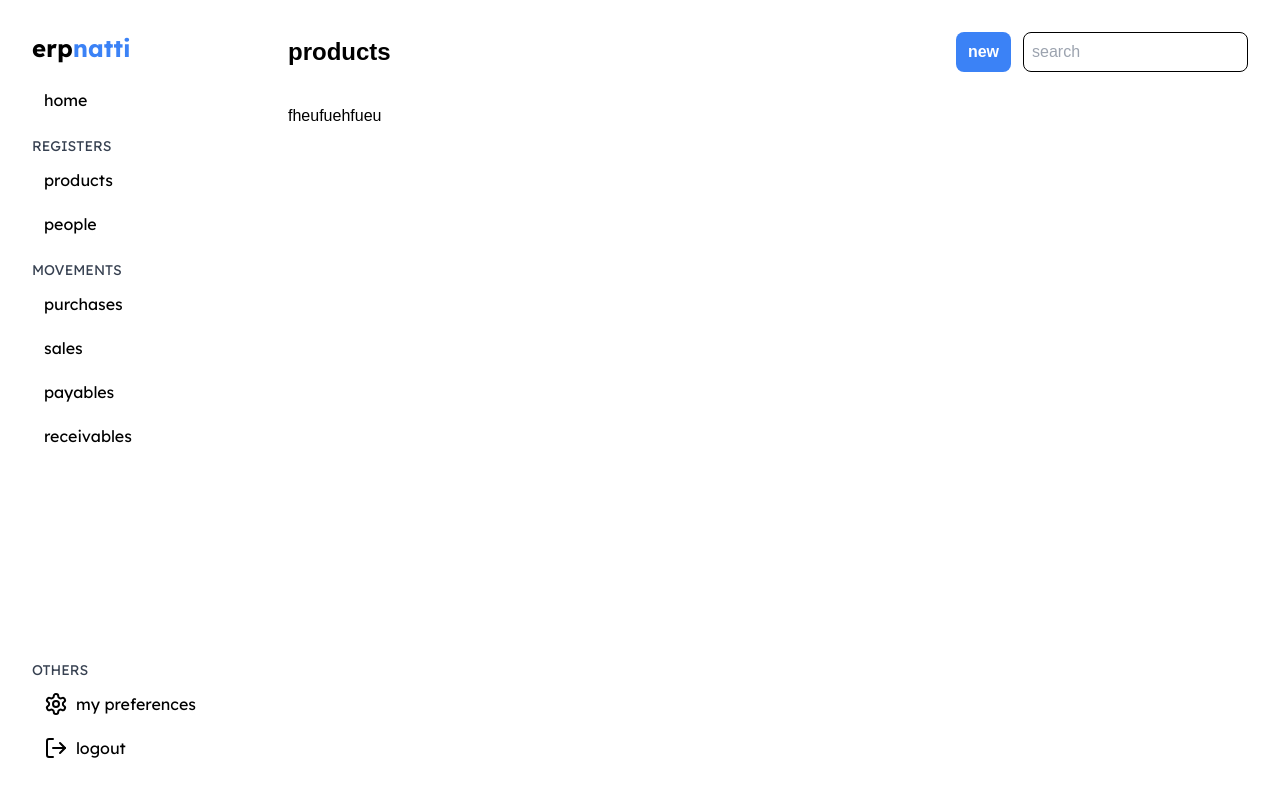
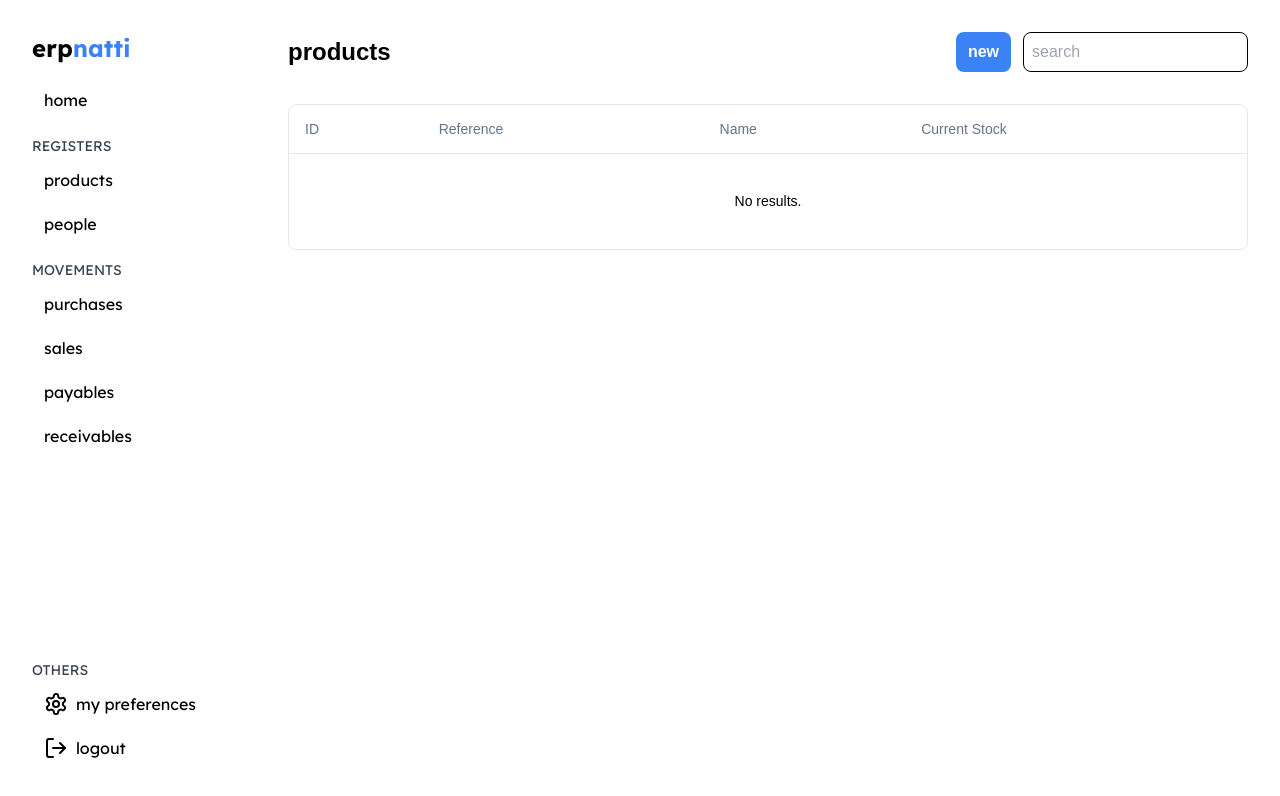
Before and after one commit to gabrielwbenatti/erpnatti-web, a Next.js app: page /products in a window 1280 px wide. Shown: the top 796 px of the page. Built offline with nearby package versions, Linux system fonts and the light colour scheme.

Commit message:
testando shadcn table

```diff
--- /dev/null
+++ b/app/(dashboard)/products/columns.tsx
@@ -0,0 +1,16 @@
+import { ColumnDef } from "@tanstack/react-table";
+
+export type Product = {
+  id: number;
+  name: string;
+  barcode: string;
+  reference: string;
+  current_stock: number;
+};
+
+export const columns: ColumnDef<Product>[] = [
+  { accessorKey: "id", header: "ID" },
+  { accessorKey: "reference", header: "Reference" },
+  { accessorKey: "name", header: "Name" },
+  { accessorKey: "current_stock", header: "Current Stock" },
+];
--- /dev/null
+++ b/app/(dashboard)/products/data-table.tsx
@@ -0,0 +1,79 @@
+import {
+  Table,
+  TableBody,
+  TableCell,
+  TableHead,
+  TableHeader,
+  TableRow,
+} from "@/components/ui/table";
+import {
+  ColumnDef,
+  flexRender,
+  getCoreRowModel,
+  useReactTable,
+} from "@tanstack/react-table";
+
+interface DataTableProps<TData, TValue> {
+  columns: ColumnDef<TData, TValue>[];
+  data: TData[];
+}
+
+function DataTable<TData, TValue>({
+  columns,
+  data,
+}: DataTableProps<TData, TValue>) {
+  const table = useReactTable({
+    data,
+    columns,
+    getCoreRowModel: getCoreRowModel(),
+  });
+
+  return (
+    <div className="rounded-lg border">
+      <Table>
+        <TableHeader>
+          {table.getHeaderGroups().map((headerGroup) => (
+            <TableRow key={headerGroup.id}>
+              {headerGroup.headers.map((header) => {
+                return (
+                  <TableHead key={header.id}>
+                    {header.isPlaceholder
+                      ? null
+                      : flexRender(
+                          header.column.columnDef.header,
+                          header.getContext(),
+                        )}
+                  </TableHead>
+                );
+              })}
+            </TableRow>
+          ))}
+        </TableHeader>
+        <TableBody>
+          {table.getRowModel().rows?.length ? (
+            table.getRowModel().rows.map((row) => (
+              <TableRow
+                key={row.id}
+                data-state={row.getIsSelected() && "selected"}
+              >
+                {row.getVisibleCells().map((cell) => (
+                  <TableCell key={cell.id}>
+                    {flexRender(cell.column.columnDef.cell, cell.getContext())}
+                  </TableCell>
+                ))}
+              </TableRow>
+            ))
+          ) : (
+            <TableRow>
+              <TableCell colSpan={columns.length} className="h-24 text-center">
+                No results.
+              </TableCell>
+            </TableRow>
+          )}
+        </TableBody>
+      </Table>
+    </div>
+  );
+}
+
+export default DataTable;
--- a/app/(dashboard)/products/page.tsx
+++ b/app/(dashboard)/products/page.tsx
@@ -1,5 +1,8 @@
+"use client";
+
 import NattiButton from "@/components/shared/NattiButton";
-import Link from "next/link";
+import DataTable from "./data-table";
+import { columns } from "./columns";
 
 function ProductsPage() {
   return (
@@ -14,7 +17,8 @@
           />
         </div>
       </div>
-      <div>fheufuehfueu</div>
+
+      <DataTable columns={columns} data={[]} />
     </div>
   );
 }
--- /dev/null
+++ b/components/ui/table.tsx
@@ -0,0 +1,117 @@
+import * as React from "react"
+
+import { cn } from "@/lib/utils"
+
+const Table = React.forwardRef<
+  HTMLTableElement,
+  React.HTMLAttributes<HTMLTableElement>
+>(({ className, ...props }, ref) => (
+  <div className="relative w-full overflow-auto">
+    <table
+      ref={ref}
+      className={cn("w-full caption-bottom text-sm", className)}
+      {...props}
+    />
+  </div>
+))
+Table.displayName = "Table"
+
+const TableHeader = React.forwardRef<
+  HTMLTableSectionElement,
+  React.HTMLAttributes<HTMLTableSectionElement>
+>(({ className, ...props }, ref) => (
+  <thead ref={ref} className={cn("[&_tr]:border-b", className)} {...props} />
+))
+TableHeader.displayName = "TableHeader"
+
+const TableBody = React.forwardRef<
+  HTMLTableSectionElement,
+  React.HTMLAttributes<HTMLTableSectionElement>
+>(({ className, ...props }, ref) => (
+  <tbody
+    ref={ref}
+    className={cn("[&_tr:last-child]:border-0", className)}
+    {...props}
+  />
+))
+TableBody.displayName = "TableBody"
+
+const TableFooter = React.forwardRef<
+  HTMLTableSectionElement,
+  React.HTMLAttributes<HTMLTableSectionElement>
+>(({ className, ...props }, ref) => (
+  <tfoot
+    ref={ref}
+    className={cn(
+      "border-t bg-slate-100/50 font-medium [&>tr]:last:border-b-0 dark:bg-slate-800/50",
+      className
+    )}
+    {...props}
+  />
+))
+TableFooter.displayName = "TableFooter"
+
+const TableRow = React.forwardRef<
+  HTMLTableRowElement,
+  React.HTMLAttributes<HTMLTableRowElement>
+>(({ className, ...props }, ref) => (
+  <tr
+    ref={ref}
+    className={cn(
+      "border-b transition-colors hover:bg-slate-100/50 data-[state=selected]:bg-slate-100 dark:hover:bg-slate-800/50 dark:data-[state=selected]:bg-slate-800",
+      className
+    )}
+    {...props}
+  />
+))
+TableRow.displayName = "TableRow"
+
+const TableHead = React.forwardRef<
+  HTMLTableCellElement,
+  React.ThHTMLAttributes<HTMLTableCellElement>
+>(({ className, ...props }, ref) => (
+  <th
+    ref={ref}
+    className={cn(
+      "h-12 px-4 text-left align-middle font-medium text-slate-500 [&:has([role=checkbox])]:pr-0 dark:text-slate-400",
+      className
+    )}
+    {...props}
+  />
+))
+TableHead.displayName = "TableHead"
+
+const TableCell = React.forwardRef<
+  HTMLTableCellElement,
+  React.TdHTMLAttributes<HTMLTableCellElement>
+>(({ className, ...props }, ref) => (
+  <td
+    ref={ref}
+    className={cn("p-4 align-middle [&:has([role=checkbox])]:pr-0", className)}
+    {...props}
+  />
+))
+TableCell.displayName = "TableCell"
+
+const TableCaption = React.forwardRef<
+  HTMLTableCaptionElement,
+  React.HTMLAttributes<HTMLTableCaptionElement>
+>(({ className, ...props }, ref) => (
+  <caption
+    ref={ref}
+    className={cn("mt-4 text-sm text-slate-500 dark:text-slate-400", className)}
+    {...props}
+  />
+))
+TableCaption.displayName = "TableCaption"
+
+export {
+  Table,
+  TableHeader,
+  TableBody,
+  TableFooter,
+  TableHead,
+  TableRow,
+  TableCell,
+  TableCaption,
+}
--- a/package.json
+++ b/package.json
@@ -10,6 +10,7 @@
   },
   "dependencies": {
     "@radix-ui/react-collapsible": "^1.1.2",
+    "@tanstack/react-table": "^8.20.6",
     "class-variance-authority": "^0.7.1",
     "clsx": "^2.1.1",
     "lucide-react": "^0.469.0",
```
Also changed, not shown: 1 other file (tests, documents, lock files or other folders).
